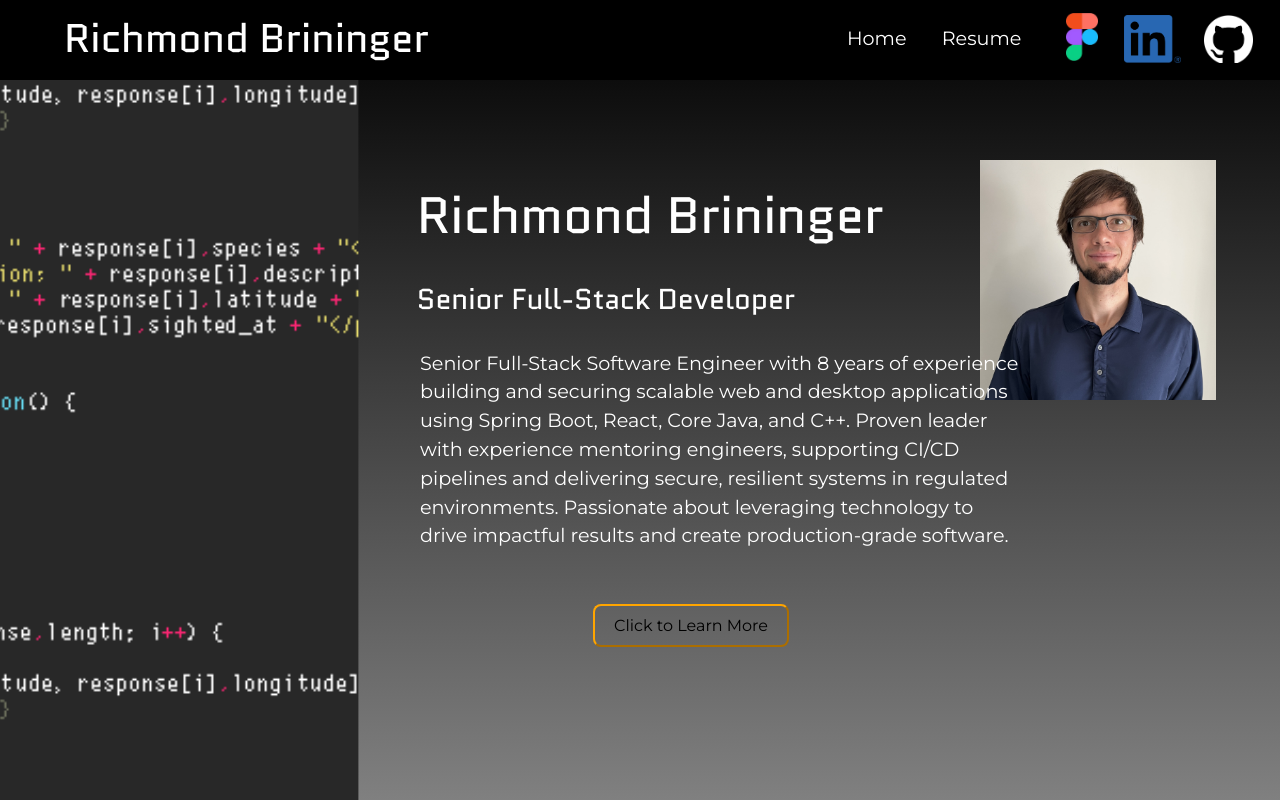
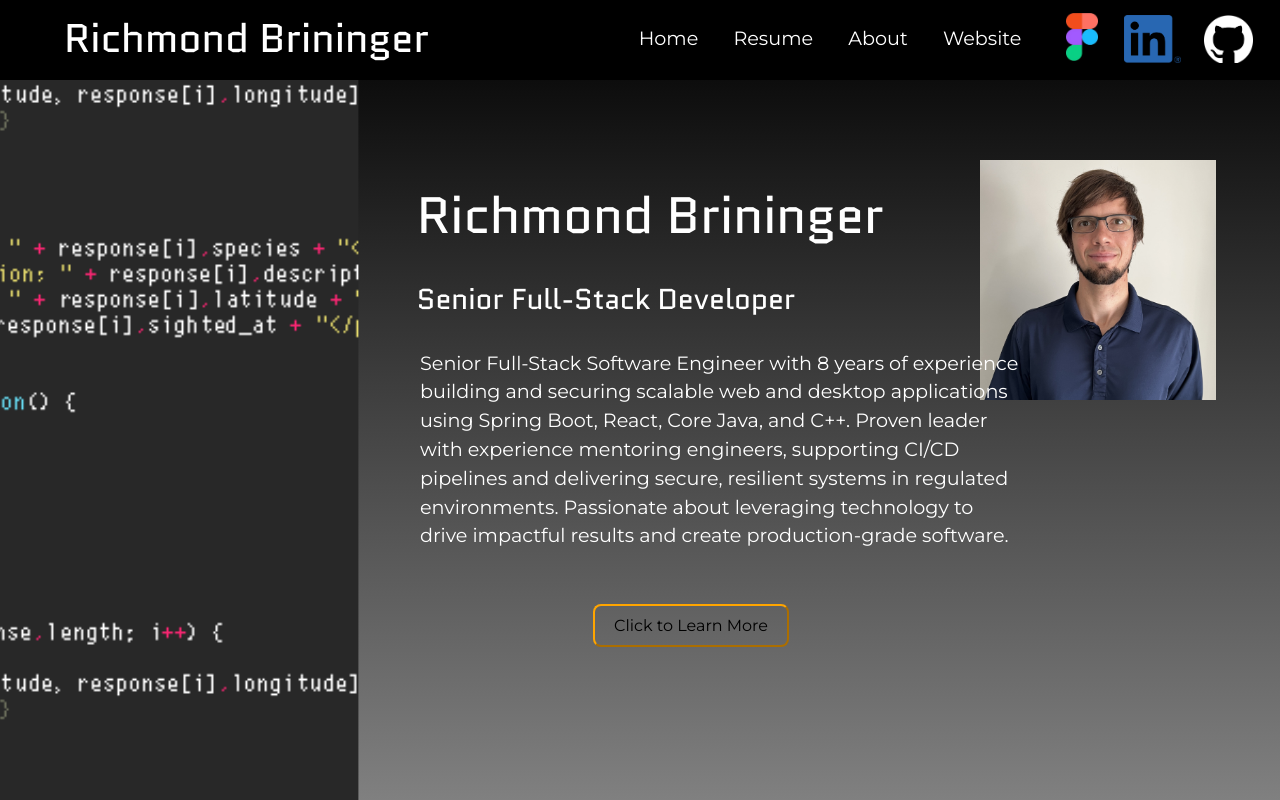
Before and after one commit to LeeBrininger/richmond-personal-website-react, a React (Vite) app: page / in a window 1280 px wide. Built offline with nearby package versions, Linux system fonts and the light colour scheme.

Commit message:
Added about and website links

```diff
--- a/src/components/NavDropdown.tsx
+++ b/src/components/NavDropdown.tsx
@@ -36,6 +36,12 @@ export default function NavDropdown({ actionMain }: NavDropdownProps) {
         <p className="link" onClick={() => handleClick("resume")}>
           Resume
         </p>
+        <p className="link" onClick={() => handleClick("about")}>
+          About
+        </p>
+        <p className="link" onClick={() => handleClick("website")}>
+          Website
+        </p>
       </div>
     );
   }
@@ -56,6 +62,12 @@ export default function NavDropdown({ actionMain }: NavDropdownProps) {
           <p className="links" onClick={() => handleClick("resume")}>
             Resume
           </p>
+          <p className="links" onClick={() => handleClick("about")}>
+            About
+          </p>
+          <p className="links" onClick={() => handleClick("website")}>
+            Website
+          </p>
         </ul>
       )}
     </div>
```
